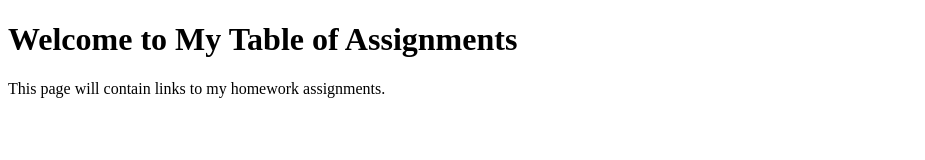
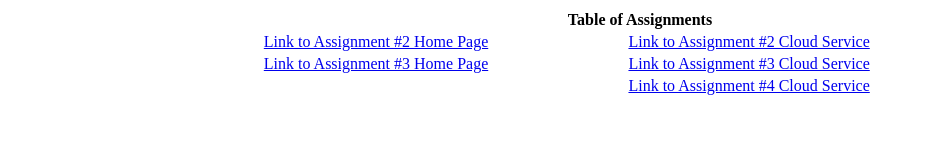
Before and after one commit to ealdawoo25/401-sarhan, a plain HTML site: page index.html in a window 1280 px wide. Shown: the whole page, without its empty margins (0-925 px from the left). Drawn offline with Linux system fonts and the light colour scheme.

Commit message:
Udate index.html

```diff
--- a/index.html
+++ b/index.html
@@ -1,10 +1,25 @@
 <!DOCTYPE html>
 <html>
 <head>
-  <title>Table of Assignments</title>
+	<title>Table of Assignments</title>
 </head>
 <body>
-  <h1>Welcome to My Table of Assignments</h1>
-  <p>This page will contain links to my homework assignments.</p>
+<table style="width:60%;" align="center">
+  <tr>
+    <th colspan="2">Table of Assignments</th>
+  </tr>
+  <tr>
+    <td><a rel="noopener" href="ScrambleThisName.html">Link to Assignment #2 Home Page</a></td>
+    <td><a rel="noopener" href="ScrambleThisName.html">Link to Assignment #2 Cloud Service</a></td>
+  </tr>
+  <tr>
+    <td><a rel="noopener" href="ScrambleThisName.html">Link to Assignment #3 Home Page</a></td>
+    <td><a rel="noopener" href="ScrambleThisName.html">Link to Assignment #3 Cloud Service</a></td>
+  </tr>
+  <tr>
+     <td></td>
+    <td><a rel="noopener" href="ScrambleThisName.html">Link to Assignment #4 Cloud Service</a></td>
+  </tr>
+</table>
 </body>
 </html>
```
